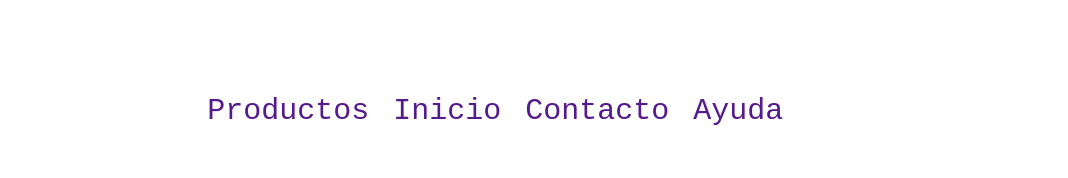
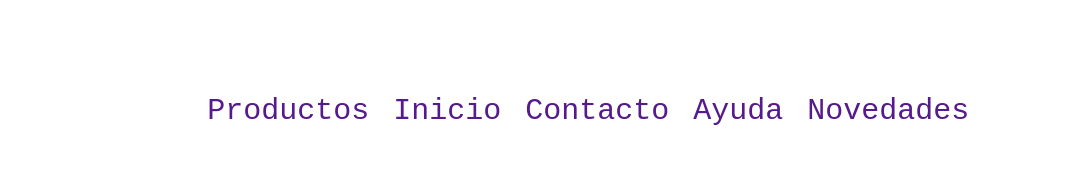
Before and after one commit to carloscorb/nucba, a plain HTML site: page nucba/index.html in a window 1280 px wide. Shown: the full height of the page, 212-1280 px from the left. Drawn offline with Linux system fonts and the light colour scheme.

Commit message:
agregue un enlace

```diff
--- a/nucba/index.html
+++ b/nucba/index.html
@@ -18,9 +18,9 @@
             <ul>
                 <li> <a href="">Productos</a></li>
                 <li> <a href="">Inicio </a></li>
-
                 <li> <a href="">Contacto</a></li>
                 <li> <a href="">Ayuda</a></li>
+                <li> <a href="">Novedades</a></li>
             </ul>
         </nav>
     </header>
```
